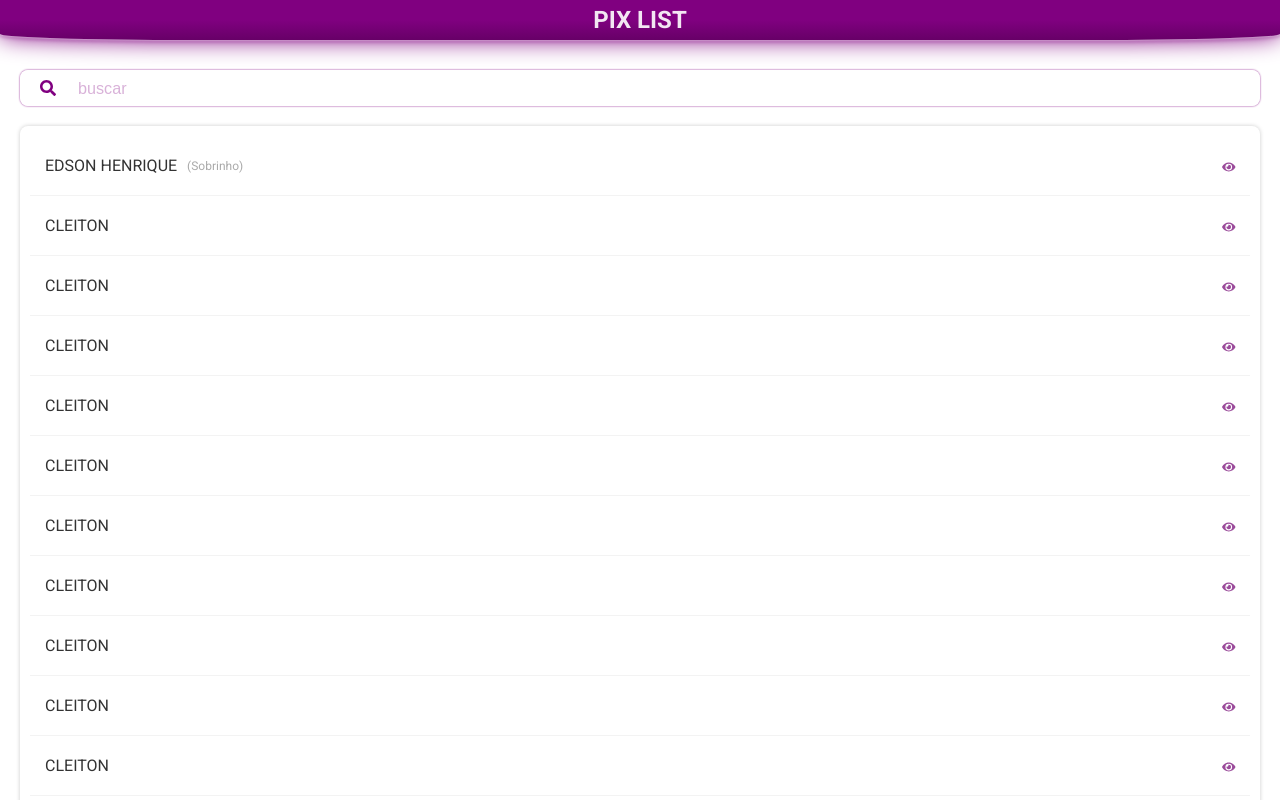
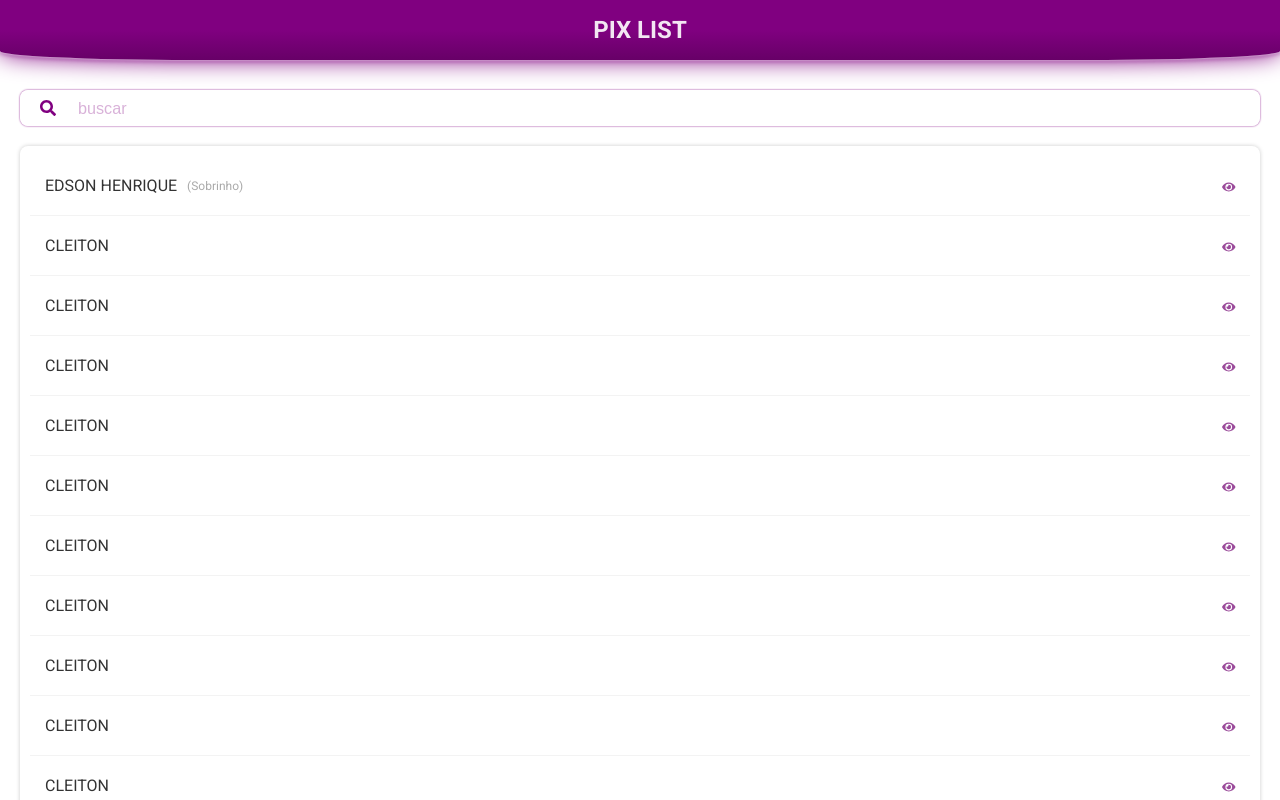
Before and after one commit to alvescleiton/pix-list, a Next.js app: page / in a window 1280 px wide. Shown: the top 800 px of the page. Built offline with nearby package versions, Linux system fonts and the light colour scheme.

Commit message:
Changing header height

```diff
--- a/src/components/Header/styles.ts
+++ b/src/components/Header/styles.ts
@@ -20,6 +20,6 @@ export const Title = styled.h1`
   text-transform: uppercase;
   font-weight: 700;
   font-size: 24px;
-  line-height: 40px;
+  line-height: 60px;
   color: rgba(255,255,255, 0.9);
 `
```
